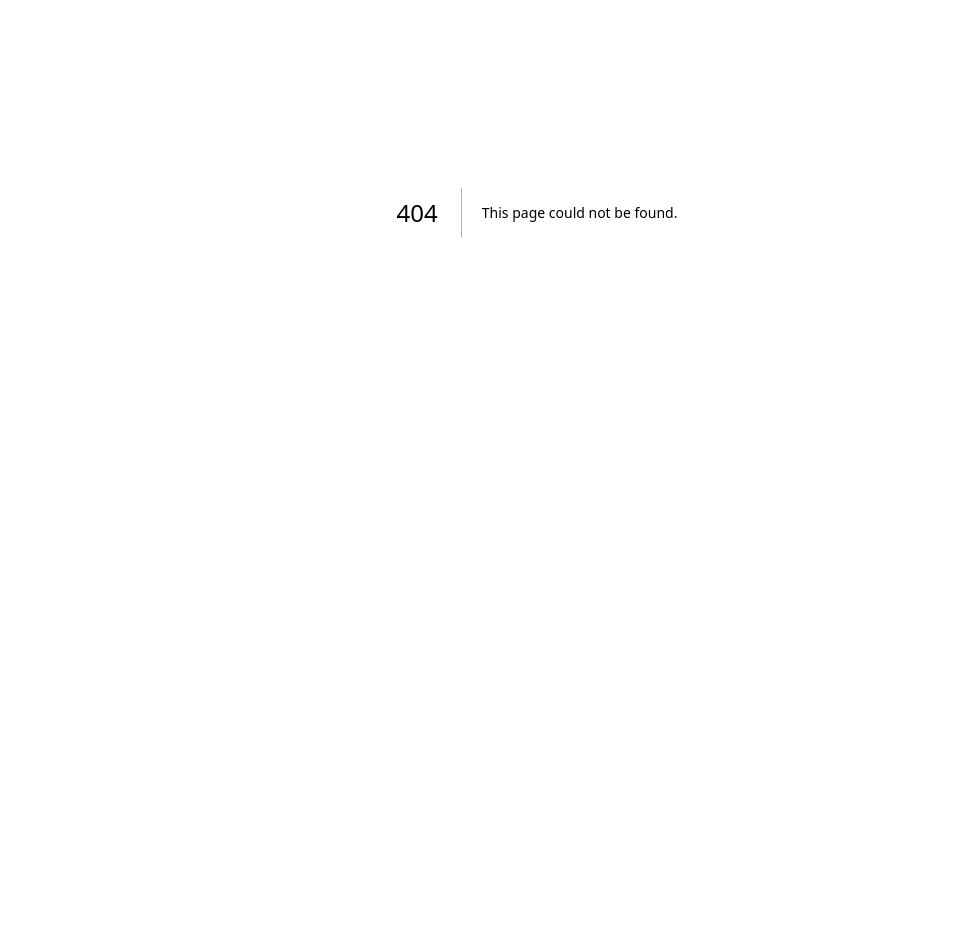
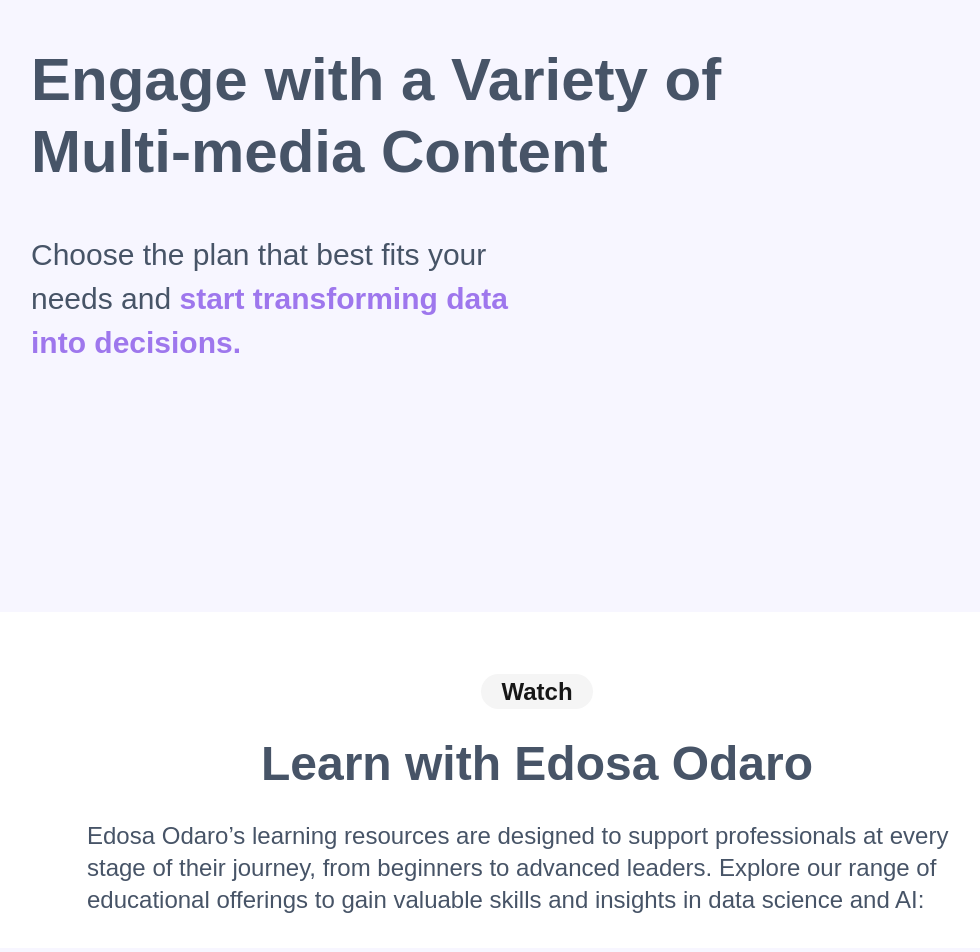
Before and after one commit to talent-oleksii/edosa-nextjs-ghost, a Next.js app: page /watch in a window 1280 px wide. Before the commit this address had no page. Shown: the part 188-1140 px from the top of the page, without its empty margins (103-1083 px from the left). Before the commit the page ends 800 px from the top, so only its background shows below. Built offline with nearby package versions, Linux system fonts and the light colour scheme.

Commit message:
commits for watch page

```diff
--- /dev/null
+++ b/src/app/watch/page.tsx
@@ -0,0 +1,22 @@
+import type { NextPage } from "next";
+import Header from '../header';
+import Footer from '../footer';
+import WatchMainComponent from "./watchmaincomponent";
+import WatchContent from "./watchcontent";
+import StayUpdated from "../homepage/stayupdated";
+
+const Watch: NextPage = () => {
+    return (
+        <div className='mx-5 pb-5'>
+            <div className="max-w-[1440px] mx-auto">
+                <Header />
+                <WatchMainComponent />
+                <WatchContent />
+                <StayUpdated />
+                <Footer />
+            </div>
+        </div>
+    );
+};
+
+export default Watch;
--- /dev/null
+++ b/src/app/watch/watchcontent.tsx
@@ -0,0 +1,34 @@
+'use client';
+import { FC, useEffect } from 'react';
+const WatchContent: FC = () => {
+
+    return (
+        <div className='flex rounded-[20px] h-[330px] sm:h-[736px] mt-16'>
+            <div className='ml-[20px] mr-[20px] relative flex flex-col justify-center items-center'>
+                <div>
+                    <span className="text-base sm:text-2xl leading-8 font-bold rounded-full bg-[#F5F5F5] px-3 sm:px-5 py-1">Watch</span>
+                </div>
+                <div className="text-lg sm:text-5xl leading-15 font-bold mt-4 sm:mt-8 text-text-color">
+                    Learn with Edosa Odaro
+                </div>
+                <div className="text-base sm:text-2xl leading-6 sm:leading-8 mt-2 sm:mt-8 sm:w-3/4 text-text-color">
+                    Edosa Odaro’s learning resources are designed to support professionals at every stage of their journey, from beginners to advanced leaders. Explore our range of educational offerings to gain valuable skills and insights in data science and AI:
+                </div>
+                <div className='bg-[#F7F6FF] mt-8 h-[600px] w-full rounded-2xl flex'>
+                </div>
+                <div className='flex sm:flex-row sm:w-full gap-6 sm:row-span-4 mt-30'>
+                    <div className='bg-[#F7F6FF] mt-8 h-[160px] w-full rounded-2xl'>
+                    </div>
+                    <div className='bg-[#F7F6FF] mt-8 h-[160px] w-full rounded-2xl'>
+                    </div>
+                    <div className='bg-[#F7F6FF] mt-8 h-[160px] w-full rounded-2xl'>
+                    </div>
+                    <div className='bg-[#F7F6FF] mt-8 h-[160px] w-full rounded-2xl'>
+                    </div>
+                </div>
+            </div>
+        </div >
+    );
+};
+
+export default WatchContent;
--- /dev/null
+++ b/src/app/watch/watchmaincomponent.tsx
@@ -0,0 +1,25 @@
+'use client';
+import { FC, useEffect } from 'react';
+const WatchMainComponent: FC = () => {
+
+    return (
+        <div className='bg-[#F7F6FF] rounded-[20px] h-[330px] sm:h-[736px]'>
+            <div className='ml-[20px] mr-[20px] relative'>
+
+                <div className="inset-0 flex ml-4 sm:ml-[94px] pt-[30px] sm:pt-[168px]">
+                    <h2 className="text-2xl sm:text-[60px] font-bold text-[#475467] leading-10 sm:leading-[72px]">
+                        Engage with a Variety of <br /> Multi-media Content
+                    </h2>
+                </div>
+                <div className="inset-0 flex mt-4 sm:mt-[45px] ml-4 sm:ml-[94px]">
+                    <h2 className="text-lg sm:text-3xl text-[#475467] leading-8 sm:leading-[44px]">
+                        Choose the plan that best fits your <br /> needs and
+                        <span className='text-[#9E77ED] font-bold'> start transforming data <br /> into decisions. </span>
+                    </h2>
+                </div>
+            </div>
+        </div >
+    );
+};
+
+export default WatchMainComponent;
```
